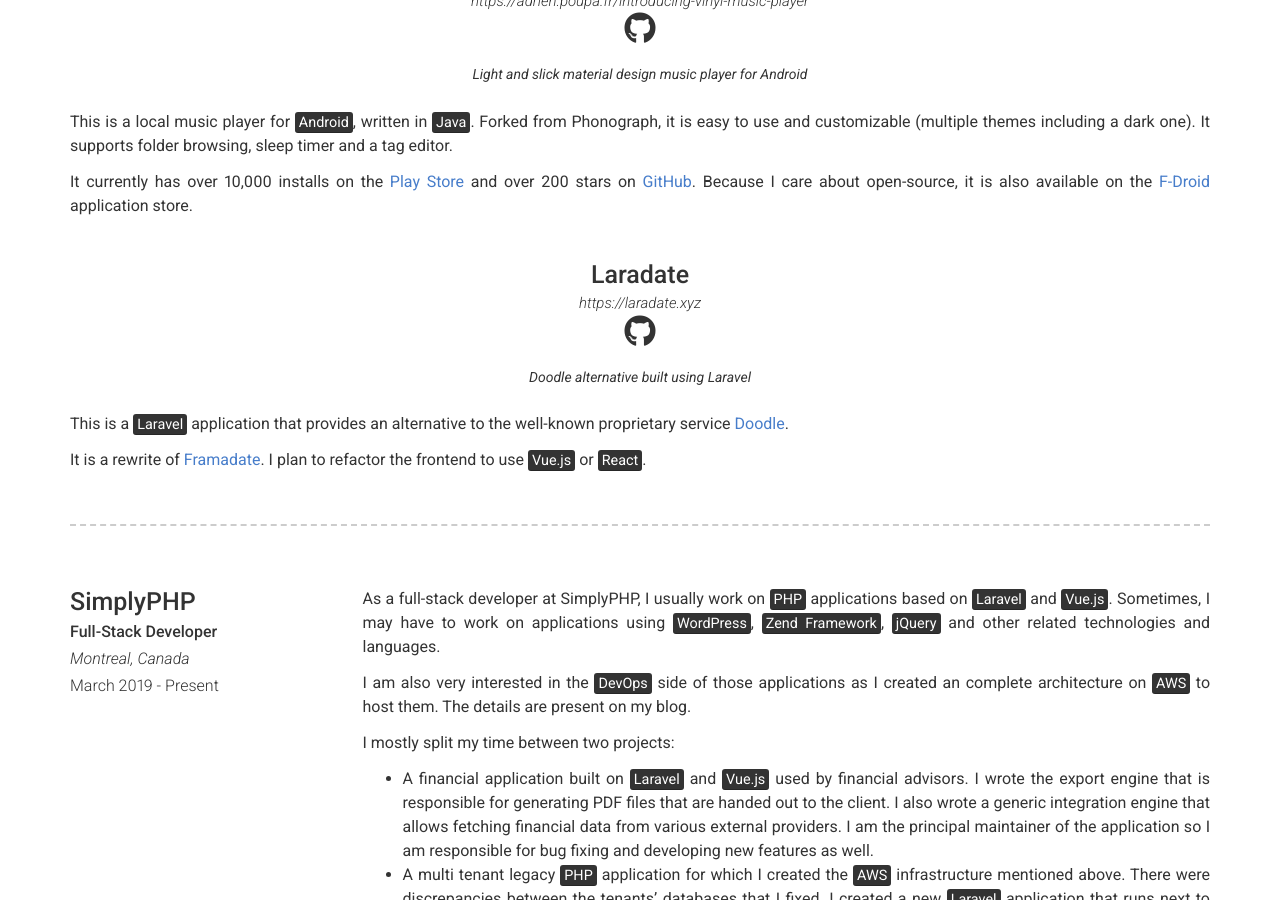
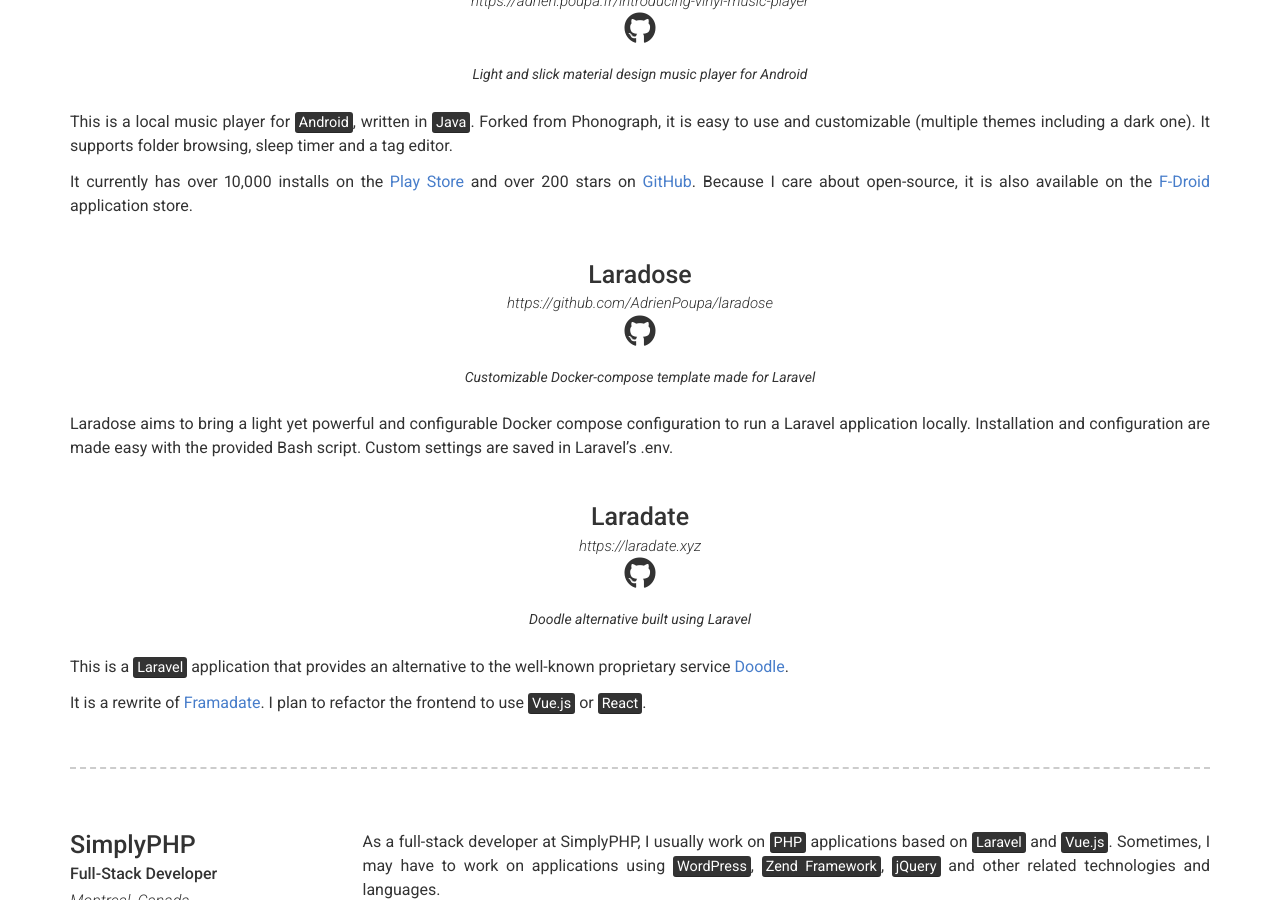
Before and after one commit to AdrienPoupa/resume, a Jekyll site: the page built from index.md, in a window 1280 px wide and 900 px high, scrolled down 787 px. Built offline with Jekyll 4.4.1, drawn with Linux system fonts in a browser that asks for light colours; nearby versions of some CDN libraries.

Commit message:
Update projects.yml

```diff
--- a/_data/en/projects.yml
+++ b/_data/en/projects.yml
@@ -15,6 +15,16 @@
     Because I care about open-source, it is also available on the [F-Droid](https://f-droid.org/packages/com.poupa.vinylmusicplayer) application store.
 
 - layout: top-middle
+  name: Laradose
+  link: https://github.com/AdrienPoupa/laradose
+  github: AdrienPoupa/laradose
+  quote: >
+    Customizable Docker-compose template made for Laravel
+  description: |
+    Laradose aims to bring a light yet powerful and configurable Docker compose configuration to run a Laravel application locally.
+    Installation and configuration are made easy with the provided Bash script. Custom settings are saved in Laravel's .env.
+
+- layout: top-middle
   name: Laradate
   link: https://laradate.xyz
   github: AdrienPoupa/laradate
```
